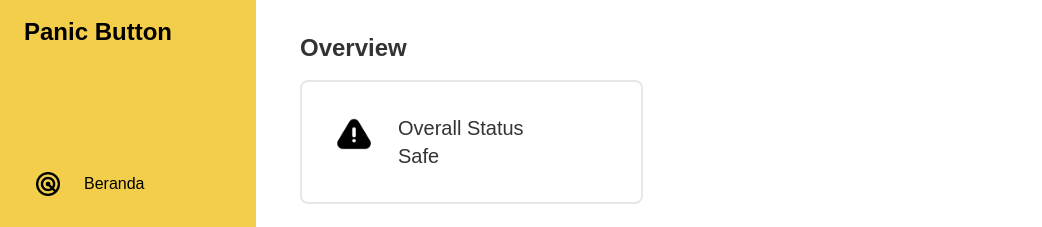
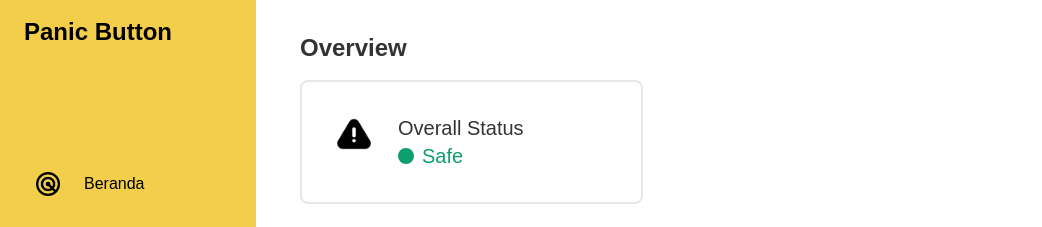
Before and after one commit to Ridhoalharits/PanicButton, a React (Create React App) app: page / in a window 1280 px wide. Shown: the top 227 px of the page, without its empty margins (0-1042 px from the left). Built offline with nearby package versions, Linux system fonts and the light colour scheme; no server answers.

Commit message:
add improvement status box and ship name

```diff
--- a/src/components/ShipList/ListBox.js
+++ b/src/components/ShipList/ListBox.js
@@ -72,7 +72,7 @@ const ListBox = () => {
                         <tr className="w-full border-b py-3 text-m last-of-type:border-none [&:first-child>td:first-child]:rounded-tl-lg [&:first-child>td:last-child]:rounded-tr-lg [&:last-child>td:first-child]:rounded-bl-lg [&:last-child>td:last-child]:rounded-br-lg">
                           <td className="whitespace-nowrap py-3 pl-6 pr-3">
                             <div className="flex items-center gap-3">
-                              <p>Harapan Kaya</p>
+                              <p>Kapal {index + 1}</p>
                             </div>
                           </td>
 
--- a/src/components/StatusBox/StatusBox.js
+++ b/src/components/StatusBox/StatusBox.js
@@ -14,7 +14,19 @@ const StatusBox = (props) => {
           <img class="w-10 h-10 mr-6" src={dangerIcon} />
           <div>
             <p class="items-center text-xl">{props.head}</p>
-            <p class="items-center text-xl">Safe</p>
+            <p class="items-center text-xl">
+              {props.status === "Safe" ? (
+                <div class="flex items-center">
+                  <div class="w-4 h-4 rounded-full bg-green-500 mr-2"></div>
+                  <div class="text-green-500">{props.status}</div>
+                </div>
+              ) : (
+                <div class="flex items-center">
+                  <div class="w-4 h-4 rounded-full bg-red-500 mr-2"></div>
+                  <div class="text-red-500 font-bold">Danger</div>
+                </div>
+              )}
+            </p>
           </div>
         </div>
       </div>
--- a/src/page/Overview/overview.js
+++ b/src/page/Overview/overview.js
@@ -8,10 +8,25 @@ import HitManual from "../../api/getShipData";
 import AllData from "../../api/AllData";
 
 const Overview = () => {
-  // const data = AllData();
-  // console.log( data );
+  let status = "Loading";
+
   const datas = HitManual();
-  console.log(datas);
+  const extractBtnData = (array) => {
+    return array
+      .flat() // Flatten the nested arrays
+      .filter((item) => item.data && item.data.hasOwnProperty("Btn")) // Filter objects containing `btn` property
+      .map((item) => item.data.Btn); // Map to `btn` values
+  };
+
+  const btnData = extractBtnData(datas);
+  console.log("hasilnya adalah", btnData);
+  if (btnData.includes(1)) {
+    status = "Danger";
+  } else {
+    status = "Safe";
+  }
+
+  // Output: [0, 1]
   return (
     <div class="flex gap-3">
       <SideBar />
@@ -19,7 +34,7 @@ const Overview = () => {
         <h1 className="text-2xl font-semibold mb-4">Overview</h1>
         <div class="items-center">
           <div class="grid gap-4 grid-cols-2">
-            <StatusBox head="Overall Status" />
+            <StatusBox head="Overall Status" status={status} />
           </div>
           <div class="mt-6">
             <LiveLoc />
```
